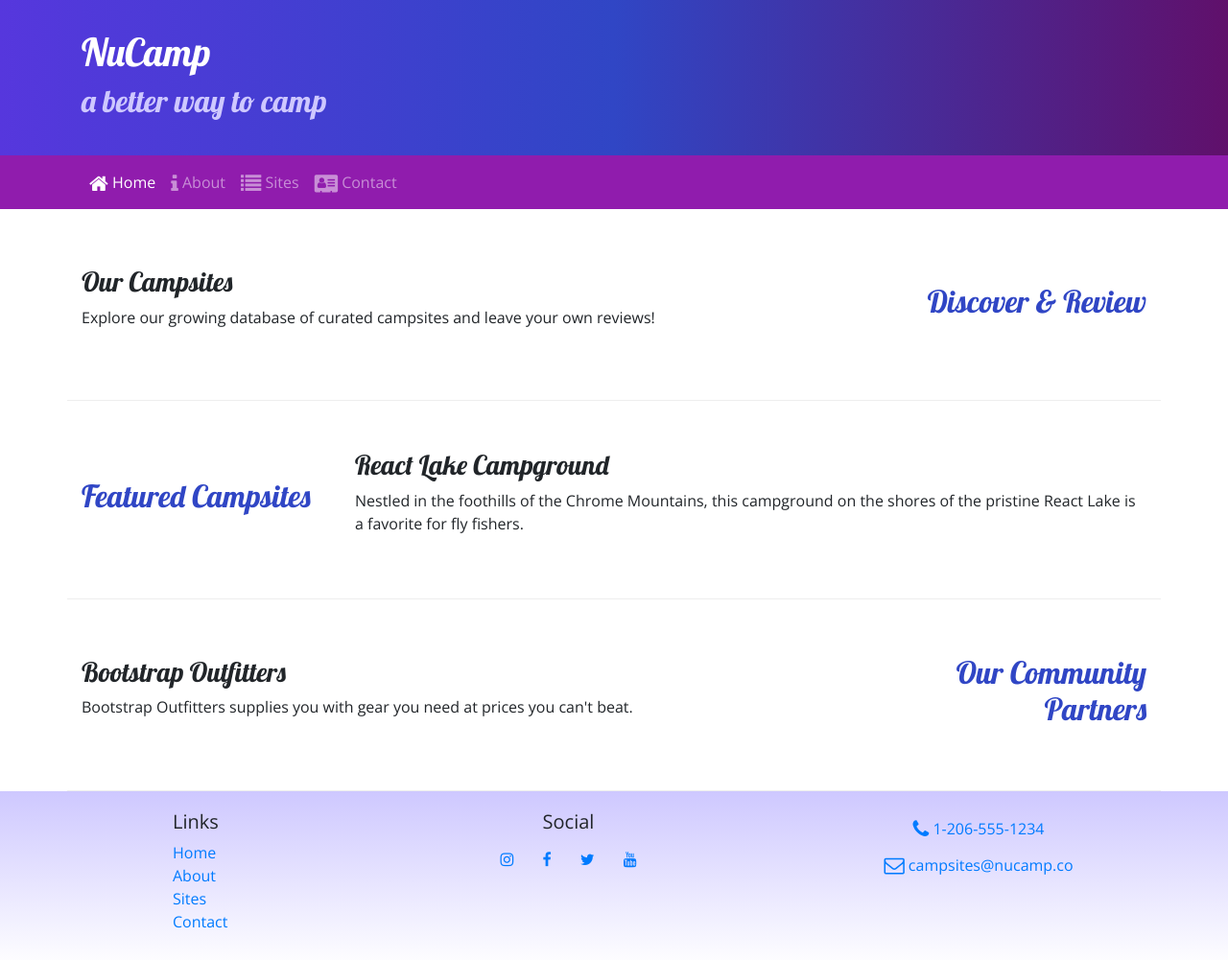
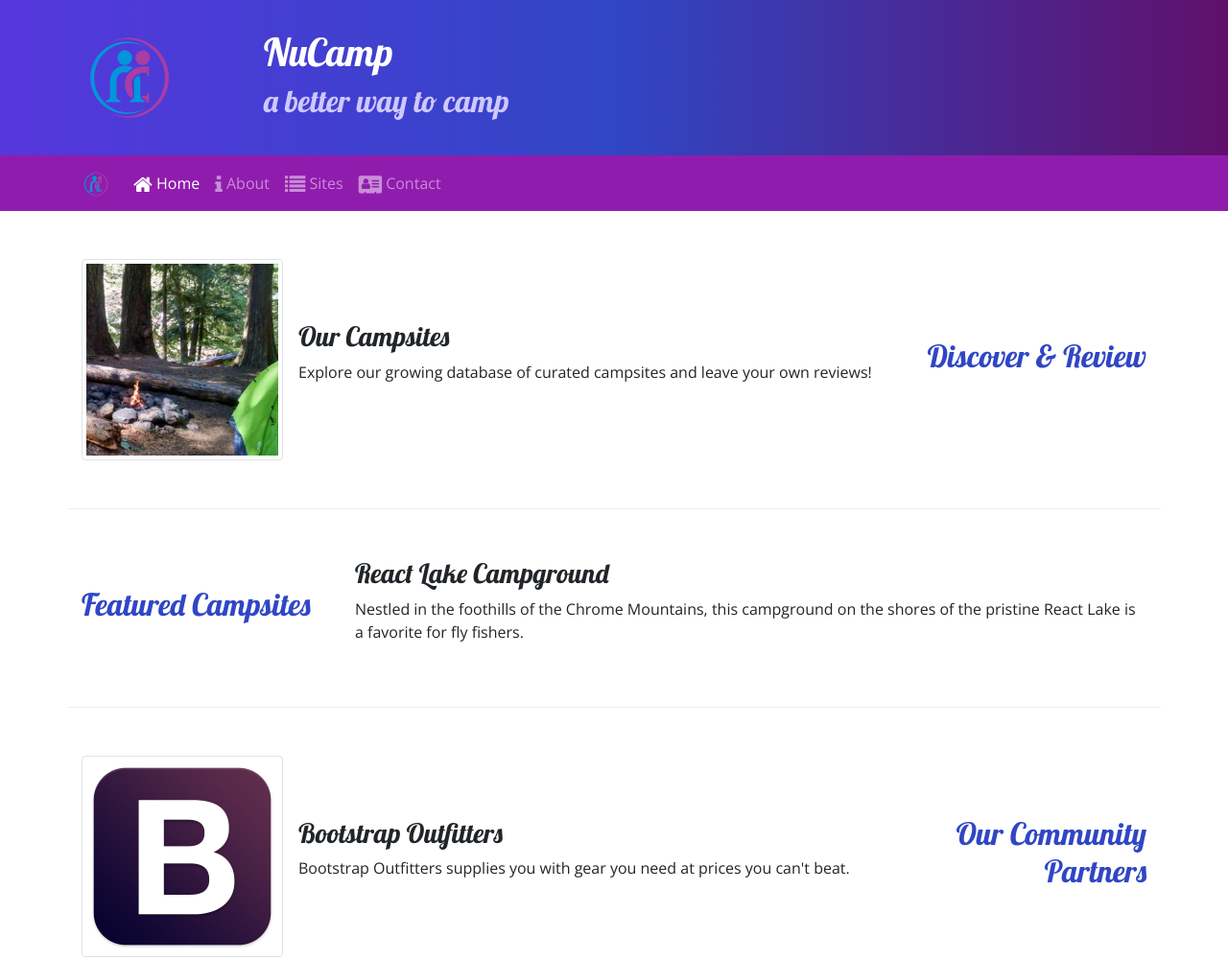
Before and after one commit to misternutty/nucamp-campsite-review, a website: page index.html in a window 1280 px wide. Shown: the top 1001 px of the page at 96% size. Drawn offline with nearby package versions, Linux system fonts and the light colour scheme.

Commit message:
Images and Media layout

```diff
--- a/index.html
+++ b/index.html
@@ -24,6 +24,9 @@
     <header class="jumbotron jumbotron-fluid">
         <div class="container">
             <div class="row">
+                <div class="col-4 col-sm-3 col-md-2 align-self-center">
+                    <img src="img/logo.png" class="img-fluid" />
+                </div>
                 <div class="col">
                     <h1>NuCamp</h1>
                     <h2>a better way to camp</h2>
@@ -34,7 +37,8 @@
 
     <nav class="navbar navbar-expand-sm navbar-dark sticky-top">
         <div class="container">
-            <button class="navbar-toggler ml-auto" type="button" data-toggle="collapse" data-target="#nucampNavbar">
+            <a class="navbar-brand" href="#"><img src="img/logo.png" height="30" width="30" /></a>
+            <button class="navbar-toggler" type="button" data-toggle="collapse" data-target="#nucampNavbar">
                 <span class="navbar-toggler-icon"></span>
             </button>
             <div class="collapse navbar-collapse" id="nucampNavbar">
@@ -54,8 +58,13 @@
                 <h2 class="text-sm-right">Discover & Review</h2>
             </div>
             <div class="col">
-                <h3>Our Campsites</h3>
-                <p class="d-none d-sm-block">Explore our growing database of curated campsites and leave your own reviews!</p>
+                <div class="media">
+                    <img class="d-flex mr-3 img-thumbnail" src="img/breadcrumb-trail-thumb.jpg" alt="Breadcrumb Trail thumbnail" />
+                    <div class="media-body align-self-center">
+                        <h3>Our Campsites</h3>
+                        <p class="d-none d-sm-block">Explore our growing database of curated campsites and leave your own reviews!</p>
+                    </div>
+                </div>
             </div>
         </div>
     </div>
@@ -78,8 +87,13 @@
                 <h2 class="text-sm-right">Our Community Partners</h2>
             </div>
             <div class="col">
-                <h3>Bootstrap Outfitters</h3>
-                <p class="d-none d-sm-block">Bootstrap Outfitters supplies you with gear you need at prices you can't beat.</p>
+                <div class="media">
+                    <img class="d-flex mr-3 img-thumbnail" src="img/bootstrap-thumb.png" alt="Bootstrap Outfitters thumbnail" />
+                    <div class="media-body align-self-center">
+                        <h3>Bootstrap Outfitters</h3>
+                        <p class="d-none d-sm-block">Bootstrap Outfitters supplies you with gear you need at prices you can't beat.</p>
+                    </div>
+                </div>
             </div>
         </div>
     </div>
```
Also changed, not shown: aboutus.html (+7 -1 lines), contactus.html (+7 -1 lines), img/bootstrap-thumb.png (added), img/breadcrumb-trail-thumb.jpg (added), img/breadcrumb-trail.jpg (added), img/chrome-river-thumb.jpg (added), img/chrome-river.jpg (added), img/logo.png (added), img/react-lake-thumb.jpg (added), img/react-lake.jpg (added).
